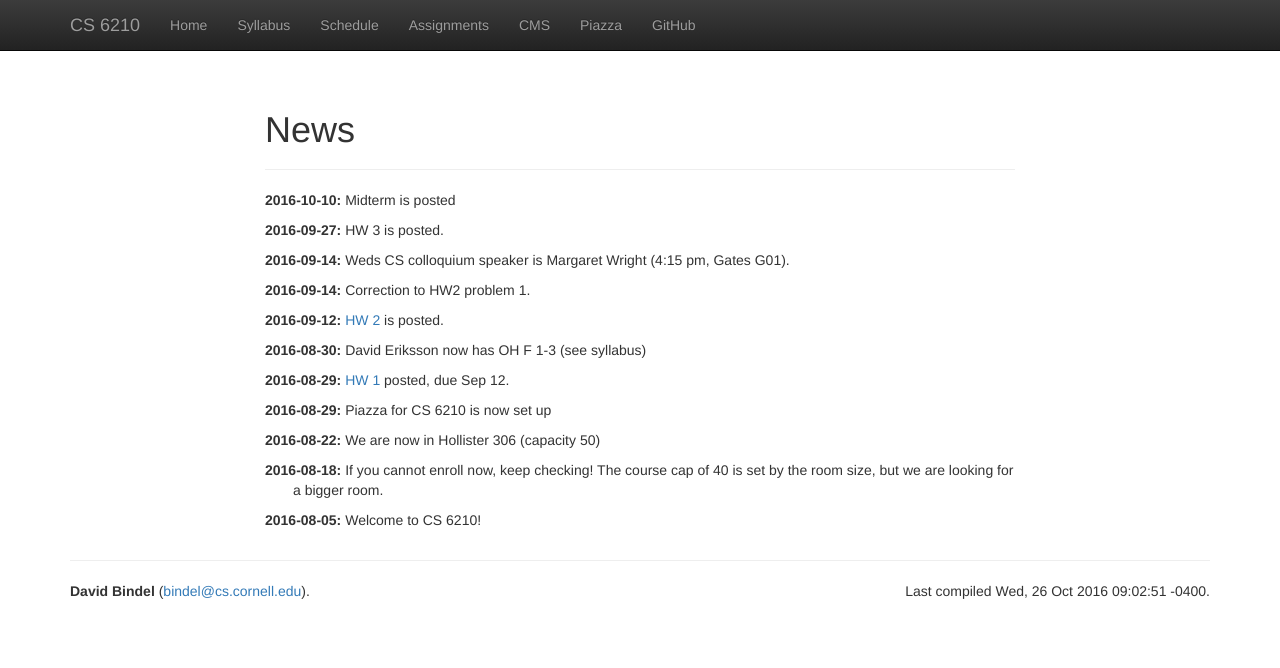
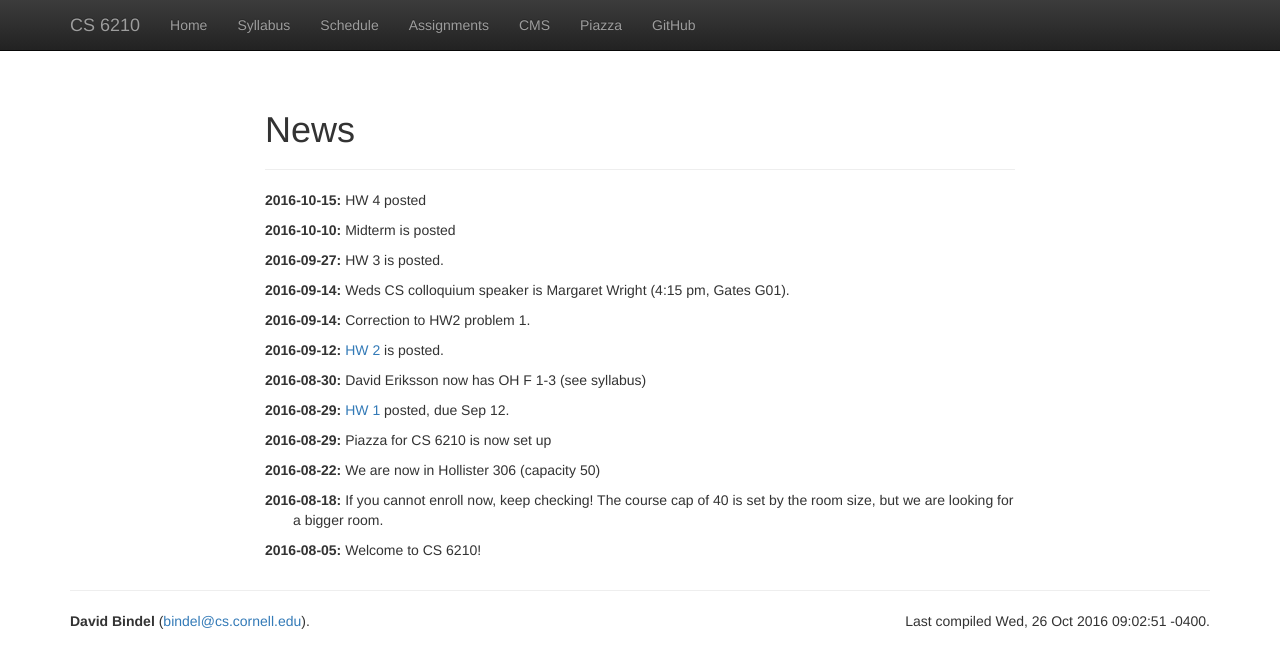
Before and after one commit to dbindel/cs6210-f16, a Jekyll site: the page built from web/news.html, in a window 1280 px wide. Shown: the top 668 px of the page. Built offline with Jekyll 4.4.1, drawn with Linux system fonts in a browser that asks for light colours; nearby versions of some CDN libraries.

Commit message:
Added news re HW4.

```diff
--- a/web/_data/news.yml
+++ b/web/_data/news.yml
@@ -30,3 +30,6 @@
   tstamp: 2016-09-27 13:32:47.413412
 - date: 2016-10-10
   desc: Midterm is posted
+- date: 2016-10-15
+  desc: HW 4 posted
+  tstamp: 2016-10-15 18:00:55.507928
```
